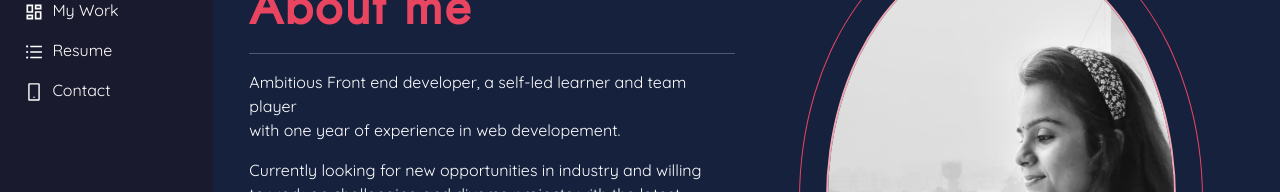
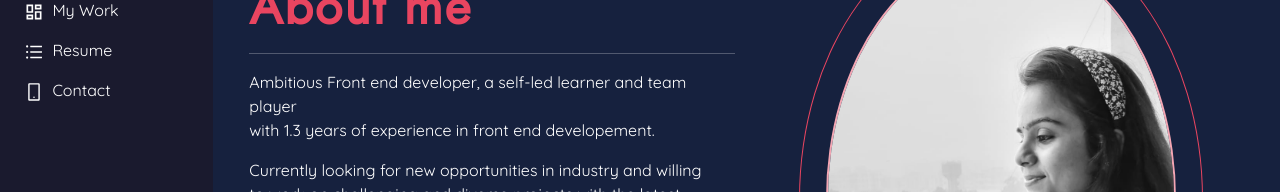
Before and after one commit to NilimaDambre/Personal-portfolio, a React (Create React App) app: page /about in a window 1280 px wide. Shown: the part 201-393 px from the top of the page. Built offline with nearby package versions, Linux system fonts and the light colour scheme.

Commit message:
Update About.js

```diff
--- a/src/components/About.js
+++ b/src/components/About.js
@@ -13,7 +13,7 @@ function About() {
                 <p className="slide-in-bottom">
                   Ambitious Front end developer, a self-led learner and team
                   player <br></br>
-                  with one year of experience in web developement.
+                  with 1.3 years of experience in front end developement.
                 </p>
                 <p className="slide-in-bottom">
                   Currently looking for new opportunities in industry and
```
